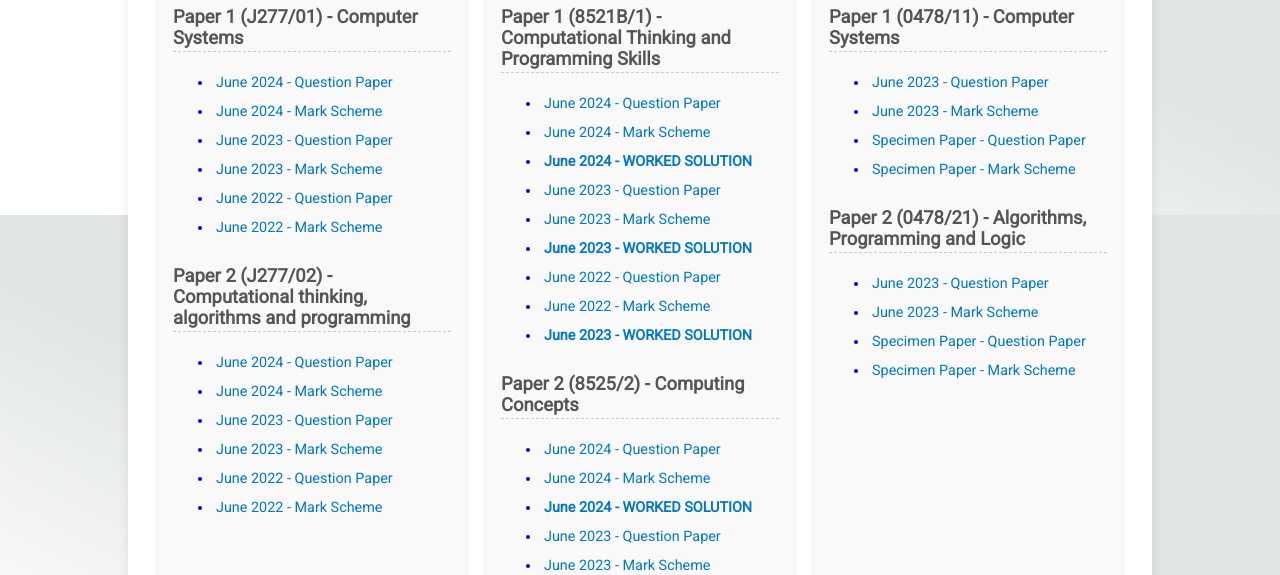
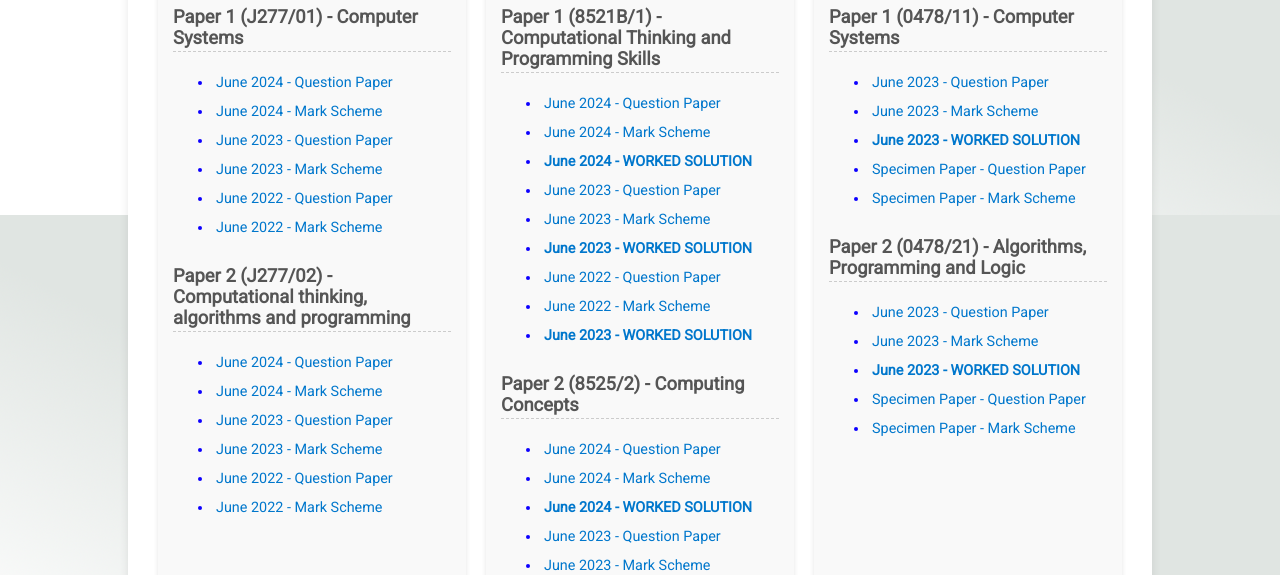
Before and after one commit to mc14211/mycstutor, a plain HTML site: page gcse/index.html in a window 1280 px wide. Shown: the part 585-1160 px from the top of the page. Drawn offline with Linux system fonts and the light colour scheme.

Commit message:
done cie gcse worked solutions

```diff
--- a/gcse/index.html
+++ b/gcse/index.html
@@ -185,6 +185,7 @@
           <ul>
           <li><a href="https://www.cambridgeinternational.org/Images/520650-june-2023-question-paper-11.pdf" target="_blank">June 2023 - Question Paper</a></li>
           <li><a href="https://www.cambridgeinternational.org/Images/520648-june-2023-mark-scheme-paper-11.pdf" target="_blank">June 2023 - Mark Scheme</a></li>
+          <li><a href="/pdf-viewer.html?pdf=past-papers/gcse-cie-june23-paper1-WORKED.pdf" target="_blank"><strong>June 2023 - WORKED SOLUTION</strong></a></li>
           <li><a href="https://www.cambridgeinternational.org/Images/595592-2023-specimen-paper-1a.pdf" target="_blank">Specimen Paper - Question Paper</a></li>
           <li><a href="https://www.cambridgeinternational.org/Images/595596-2023-specimen-paper-1a-mark-scheme.pdf" target="_blank">Specimen Paper - Mark Scheme</a></li>
           </ul>
@@ -194,6 +195,7 @@
           <ul>
           <li><a href="https://www.cambridgeinternational.org/Images/520651-june-2022-question-paper-21.pdf" target="_blank">June 2023 - Question Paper</a></li>
           <li><a href="https://www.cambridgeinternational.org/Images/520655-june-2023-mark-scheme-paper-21.pdf" target="_blank">June 2023 - Mark Scheme</a></li>
+          <li><a href="/pdf-viewer.html?pdf=past-papers/gcse-cie-june23-paper2-WORKED.pdf" target="_blank"><strong>June 2023 - WORKED SOLUTION</strong></a></li>
           <li><a href="https://www.cambridgeinternational.org/Images/595593-2023-specimen-paper-2a.pdf" target="_blank">Specimen Paper - Question Paper</a></li>
           <li><a href="https://www.cambridgeinternational.org/Images/595599-2023-specimen-paper-2a-mark-scheme.pdf" target="_blank">Specimen Paper - Mark Scheme</a></li>
           </ul>
```
Also changed, not shown: 2 other files.
